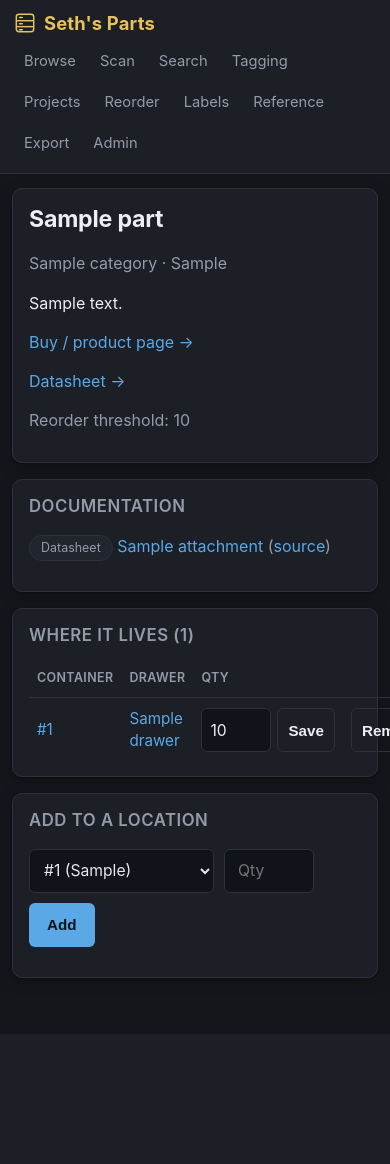
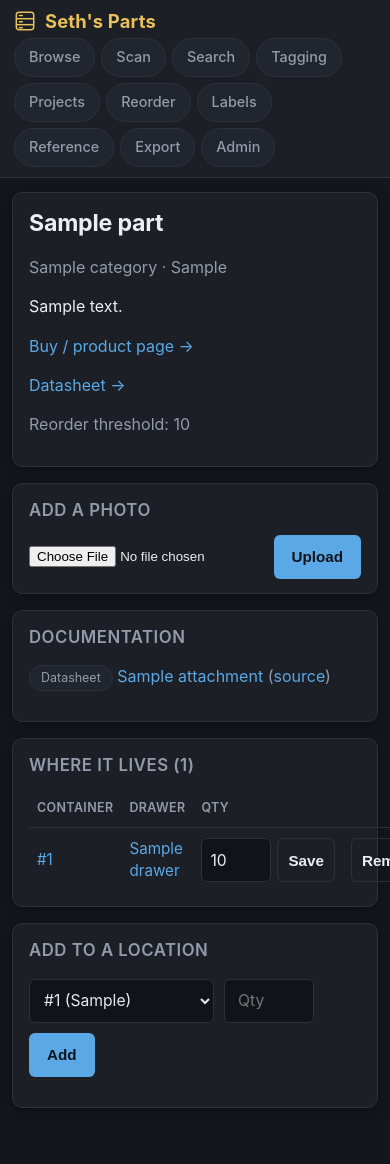
Before and after one commit to sethmills/sethsparts, a Django app: page /parts/1/ in a window 390 px wide; the page is wider, and only the part inside the window is pictured. Before the commit the page ends 990 px from the top of that part, so only its background shows below. Run offline with Django 5.2, Linux system fonts and the light colour scheme; a user stored in the database is signed in; tables that the repository leaves empty hold one stand-in row (values such as "Sample post").

Commit message:
Add kiosk keyboard toggle, fix logo/nav styling, add product photo capture
- Nav/logo: fix the brand wordmark wrapping/misaligning next to the icon,
  restyle nav links as visible pill buttons instead of plain hover-only text.
- Kiosk keyboard: a touch-only "Keyboard" button in the header toggles
  squeekboard (already running on the Pi, but its usual taskbar toggle is
  hidden by kiosk mode) via a new local DBus-backed service
  (pi-kiosk/keyboard-toggle/), reachable from the page via a
  mixed-content-bypass Chromium flag.
- Product photos: part detail pages get an "Add a photo" section -- a plain
  file input for the general/desktop/phone case, plus a touch-only live
  camera capture button (getUserMedia) that works unmodified on both the
  Pi's camera and any phone's camera. Reuses the existing Attachment model
  (doc_type=image) via a new add_part_photo view. Raised Django's upload
  size limits to 20MB for phone camera photos.

Co-Authored-By: Claude Sonnet 5 <noreply@anthropic.com>

```diff
--- a/config/settings.py
+++ b/config/settings.py
@@ -137,6 +137,10 @@ STATIC_ROOT = BASE_DIR / 'staticfiles'
 MEDIA_URL = 'media/'
 MEDIA_ROOT = os.environ.get("DJANGO_MEDIA_ROOT", BASE_DIR / 'media')
 
+# Django's 2.5MB default is too small for phone camera photos.
+DATA_UPLOAD_MAX_MEMORY_SIZE = 20 * 1024 * 1024
+FILE_UPLOAD_MAX_MEMORY_SIZE = 20 * 1024 * 1024
+
 DEFAULT_AUTO_FIELD = 'django.db.models.BigAutoField'
 
 # Reuse the admin's own login page — no separate auth UI yet (single user for now).
--- a/inventory/static/inventory/style.css
+++ b/inventory/static/inventory/style.css
@@ -53,24 +53,30 @@ header.topbar {
 header.topbar .brand {
   display: inline-flex;
   align-items: center;
-  gap: 8px;
+  gap: 9px;
   font-weight: 700;
   color: var(--accent);
   font-size: 1.15rem;
+  line-height: 1;
+  white-space: nowrap;
   letter-spacing: 0.01em;
 }
 header.topbar .brand:hover { text-decoration: none; opacity: 0.85; }
-header.topbar .brand svg { flex: none; }
+header.topbar .brand svg { flex: none; display: block; }
 
-header.topbar nav { display: flex; flex-wrap: wrap; gap: 4px; }
+header.topbar nav { display: flex; flex-wrap: wrap; gap: 6px; }
 header.topbar nav a {
   color: var(--muted);
-  font-size: 0.92rem;
-  padding: 8px 10px;
-  border-radius: var(--radius-sm);
-  transition: background 0.15s ease, color 0.15s ease;
+  font-size: 0.9rem;
+  font-weight: 500;
+  padding: 8px 14px;
+  border-radius: 999px;
+  background: var(--panel-raised);
+  border: 1px solid var(--border);
+  white-space: nowrap;
+  transition: background 0.15s ease, color 0.15s ease, border-color 0.15s ease;
 }
-header.topbar nav a:hover { color: var(--text); background: var(--panel-raised); text-decoration: none; }
+header.topbar nav a:hover { color: var(--text); background: #2a2f3a; border-color: var(--muted); text-decoration: none; }
 
 main { max-width: 760px; margin: 0 auto; padding: 22px 16px 60px; }
 
@@ -182,6 +188,14 @@ select { cursor: pointer; }
   header.topbar { padding: 10px 14px; }
 }
 
+/* Shown only on touch devices (the Pi kiosk) -- keeps the mouse/desktop nav uncluttered.
+   Placed after .btn/.card etc so display:none reliably wins the cascade regardless of
+   what other classes an element also carries. */
+.touch-only { display: none; }
+@media (pointer: coarse) {
+  .touch-only { display: inline-flex; }
+}
+
 @media print {
   header.topbar, .no-print { display: none !important; }
   body { background: #fff; color: #000; }
--- a/inventory/templates/inventory/base.html
+++ b/inventory/templates/inventory/base.html
@@ -21,6 +21,7 @@
       </svg>
       Seth's Parts
     </a>
+    <button type="button" class="btn secondary touch-only" onclick="fetch('http://127.0.0.1:9091/toggle', {method: 'POST', mode: 'no-cors'}).catch(function(){})" title="Show/hide the on-screen keyboard">⌨ Keyboard</button>
     <nav>
       <a href="{% url 'inventory:browse' %}">Browse</a>
       <a href="{% url 'inventory:scan' %}">Scan</a>
--- a/inventory/templates/inventory/part_detail.html
+++ b/inventory/templates/inventory/part_detail.html
@@ -12,6 +12,83 @@
   {% if part.datasheet_url %}<p><a href="{{ part.datasheet_url }}" target="_blank" rel="noopener">Datasheet →</a></p>{% endif %}
   {% if part.min_quantity %}<p class="muted">Reorder threshold: {{ part.min_quantity }}</p>{% endif %}
 </div>
+
+<div class="card">
+  <h2>Add a photo</h2>
+  <form method="post" action="{% url 'inventory:add_part_photo' part.pk %}" enctype="multipart/form-data" style="display:flex;gap:10px;flex-wrap:wrap;align-items:center;">
+    {% csrf_token %}
+    <input type="file" name="photo" accept="image/*" required style="width:auto;flex:1;min-width:180px;">
+    <button class="btn" type="submit">Upload</button>
+  </form>
+
+  <div class="touch-only" style="margin-top:12px;">
+    <button type="button" class="btn secondary" id="photo-cam-btn">📷 Take a photo</button>
+  </div>
+  <div id="photo-cam-widget" style="display:none;margin-top:12px;">
+    <video id="photo-cam-video" autoplay playsinline style="width:100%;max-width:400px;border-radius:8px;background:#000;display:block;"></video>
+    <p>
+      <button type="button" class="btn" id="photo-cam-capture">Capture</button>
+      <button type="button" class="btn secondary" id="photo-cam-cancel">Cancel</button>
+    </p>
+    <p class="muted" id="photo-cam-status"></p>
+  </div>
+  <canvas id="photo-cam-canvas" style="display:none;"></canvas>
+</div>
+
+<script>
+(function () {
+  const camBtn = document.getElementById('photo-cam-btn');
+  const widget = document.getElementById('photo-cam-widget');
+  const video = document.getElementById('photo-cam-video');
+  const canvas = document.getElementById('photo-cam-canvas');
+  const captureBtn = document.getElementById('photo-cam-capture');
+  const cancelBtn = document.getElementById('photo-cam-cancel');
+  const statusEl = document.getElementById('photo-cam-status');
+  let stream = null;
+
+  function stopStream() {
+    if (stream) {
+      stream.getTracks().forEach(function (t) { t.stop(); });
+      stream = null;
+    }
+  }
+
+  camBtn.addEventListener('click', async function () {
+    widget.style.display = 'block';
+    statusEl.textContent = 'Starting camera…';
+    try {
+      stream = await navigator.mediaDevices.getUserMedia({ video: { facingMode: 'environment' } });
+      video.srcObject = stream;
+      statusEl.textContent = '';
+    } catch (e) {
+      statusEl.textContent = 'Camera unavailable (' + e.message + ') — use the upload button above instead.';
+    }
+  });
+
+  cancelBtn.addEventListener('click', function () {
+    stopStream();
+    widget.style.display = 'none';
+    statusEl.textContent = '';
+  });
+
+  captureBtn.addEventListener('click', function () {
+    if (!stream) return;
+    canvas.width = video.videoWidth;
+    canvas.height = video.videoHeight;
+    canvas.getContext('2d').drawImage(video, 0, 0);
+    canvas.toBlob(function (blob) {
+      stopStream();
+      statusEl.textContent = 'Uploading…';
+      const formData = new FormData();
+      formData.append('photo', blob, 'photo.jpg');
+      formData.append('csrfmiddlewaretoken', '{{ csrf_token }}');
+      fetch("{% url 'inventory:add_part_photo' part.pk %}", { method: 'POST', body: formData })
+        .then(function () { window.location.reload(); })
+        .catch(function () { statusEl.textContent = 'Upload failed — use the upload button above instead.'; });
+    }, 'image/jpeg', 0.9);
+  });
+})();
+</script>
 
 {% if attachments %}
 <div class="card">
--- a/inventory/urls.py
+++ b/inventory/urls.py
@@ -25,6 +25,7 @@ urlpatterns = [
     path("intake/", views.part_intake, name="part_intake"),
     path("parts/<int:pk>/", views.part_detail, name="part_detail"),
     path("parts/<int:pk>/add-stock/", views.add_stock_item, name="add_stock_item"),
+    path("parts/<int:pk>/add-photo/", views.add_part_photo, name="add_part_photo"),
     path("stock/<int:pk>/update-quantity/", views.update_stock_quantity, name="update_stock_quantity"),
     path("stock/<int:pk>/delete/", views.delete_stock_item, name="delete_stock_item"),
     path("containers/<int:number>/delete/", views.delete_container, name="delete_container"),
--- a/inventory/views.py
+++ b/inventory/views.py
@@ -9,6 +9,7 @@ from django.shortcuts import get_object_or_404, redirect, render
 from django.urls import reverse
 
 from .models import (
+    Attachment,
     BOMRevision,
     Build,
     BuildConsumption,
@@ -255,6 +256,19 @@ def part_detail(request, pk):
             "location_choices": _location_choices(),
         },
     )
+
+
+@login_required
+def add_part_photo(request, pk):
+    part = get_object_or_404(Part, pk=pk)
+    if request.method == "POST":
+        photo = request.FILES.get("photo")
+        if not photo:
+            messages.error(request, "No photo received.")
+        else:
+            Attachment.objects.create(part=part, file=photo, doc_type=Attachment.IMAGE, title="Product photo")
+            messages.success(request, "Photo added.")
+    return redirect("inventory:part_detail", pk=part.pk)
 
 
 @login_required
```
Also changed, not shown: docs/HANDOFF.md (+7 -0 lines), pi-kiosk/keyboard-toggle/server.py (added, +62 -0 lines), pi-kiosk/README.md (added), 3 other files.
